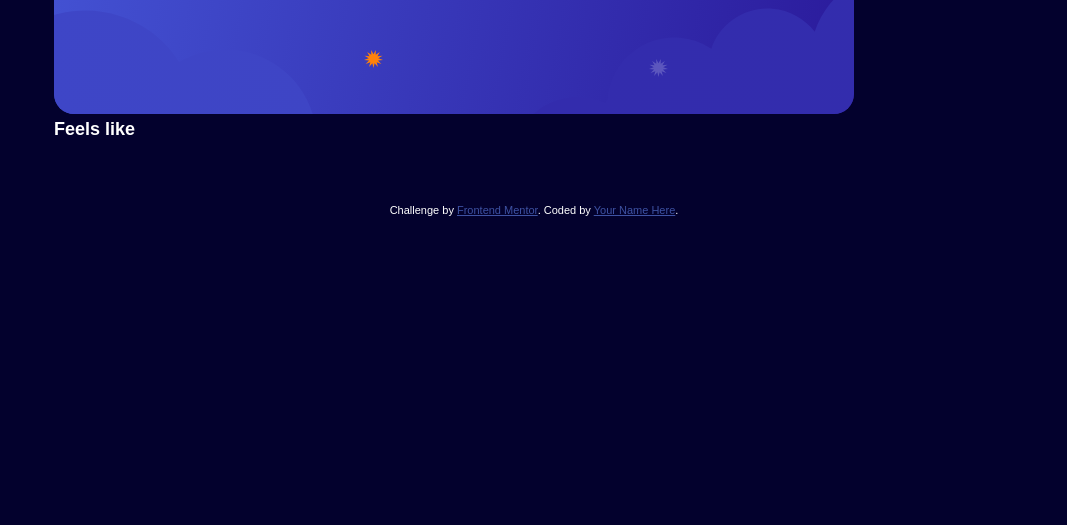
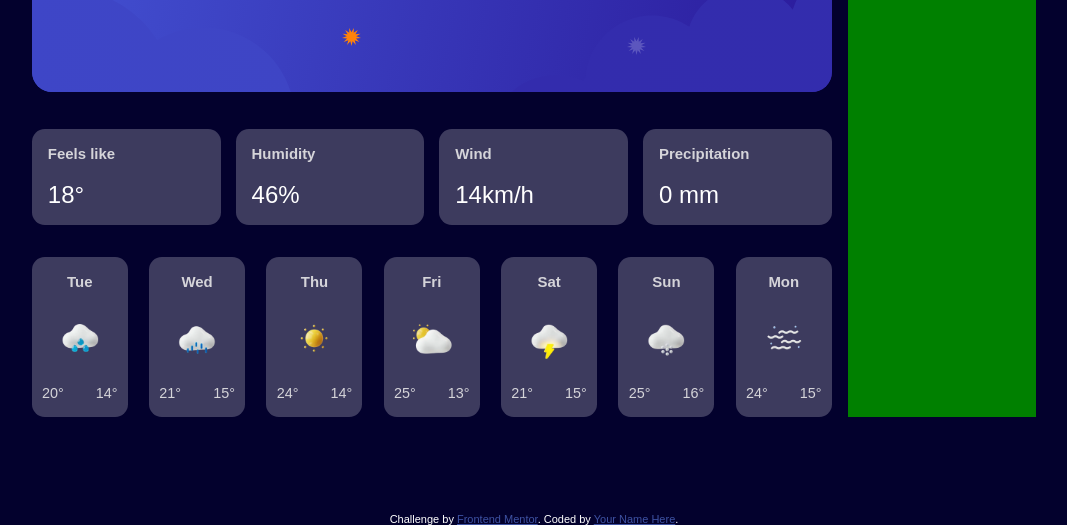
Before and after one commit to yacou-keita/weather-app-main, a plain HTML site: page index.html in a window 1280 px wide. Shown: the part 592-1117 px from the top of the page, without its empty margins (106-1173 px from the left). Before the commit the page ends 808 px from the top, so only its background shows below. Drawn offline with Linux system fonts and the light colour scheme; a web font is replaced by a local one.

Commit message:
add information section

```diff
--- a/css/style.css
+++ b/css/style.css
@@ -18,7 +18,7 @@ body {
 }
 
 main {
-  padding: 4rem 10rem;
+  padding: 4rem 15rem;
 }
 
 main header {
@@ -28,7 +28,7 @@ main header {
 
 main h1 {
   text-align: center;
-  margin: 4rem 0;
+  margin: 2rem 0;
   font-family: "Bricolage Grotesque";
   font-size: 4rem;
 }
@@ -56,12 +56,71 @@ main h1 {
   cursor: pointer;
 }
 
-.search input::placeholder{
+.search input::placeholder {
   color: var(--neutral0);
 }
 
 .information {
-  margin-top: 4rem;
+  margin: 2rem;
+  display: flex;
+  justify-content: center;
+  gap: 1rem;
+}
+
+.information .information-left {
+  width: 50rem;
+}
+.information .information-right {
+  background-color: green;
+}
+
+.information .information-left section {
+  display: flex;
+  justify-content: space-between;
+  margin-top: 2rem;
+}
+
+.information .information-left #information-statistic article {
+  padding: 1rem;
+  display: flex;
+  flex-direction: column;
+  justify-content: space-between;
+  background-color: var(--Neutral600);
+  width: 11.8rem;
+  height: 6rem;
+  border-radius: var(--raduis);
+}
+
+.information .information-left section article h5 {
+  color: var(--neutral200);
+}
+.information .information-left #information-statistic article span {
+  color: var(--neutral0);
+  font-size: 1.5rem;
+}
+
+.information .information-left #information-daily article {
+  padding: 1rem 0;
+  display: flex;
+  flex-direction: column;
+  justify-content: space-between;
+  align-items: center;
+  background-color: var(--Neutral600);
+  width: 6rem;
+  height: 10rem;
+  border-radius: var(--raduis);
+}
+
+.information .information-left #information-daily article img {
+  height: 3.5rem;
+  width: 3.5rem;
+}
+
+.information .information-left #information-daily article div {
+  display: flex;
+  gap: 2rem;
+  color: var(--neutral200);
+  font-size: .9rem;
 }
 
 .attribution {
--- a/index.html
+++ b/index.html
@@ -29,15 +29,88 @@
       <button type="button">Search</button>
     </div>
     <div class="information">
-      <div>
+      <div class="information-left">
         <img src="./assets/images/bg-today-large.svg" alt="bg">
-        <section>
+        <section id="information-statistic">
           <article>
-            <h4>Feels like</h4>
+            <h5>Feels like</h5>
+            <span>18°</span>
+          </article>
+          <article>
+            <h5>Humidity</h5>
+            <span>46%</span>
+          </article>
+          <article>
+            <h5>Wind</h5>
+            <span>14km/h</span>
+          </article>
+          <article>
+            <h5>Precipitation</h5>
+            <span>0 mm</span>
+          </article>
+        </section>
+        <section id="information-daily">
+          <article>
+            <h5>Tue</h5>
+            <img src="./assets/images/icon-rain.webp" alt="" >
+            <div>
+              <span>20°</span>
+              <span>14°</span>
+            </div>
+          </article>
+          <article>
+            <h5>Wed</h5>
+            <img src="./assets/images/icon-drizzle.webp" alt="" >
+            <div>
+              <span>21°</span>
+              <span>15°</span>
+            </div>
+          </article>
+          <article>
+            <h5>Thu</h5>
+            <img src="./assets/images/icon-sunny.webp" alt="" >
+            <div>
+              <span>24°</span>
+              <span>14°</span>
+            </div>
+          </article>
+          <article>
+            <h5>Fri</h5>
+            <img src="./assets/images/icon-partly-cloudy.webp" alt="" >
+            <div>
+              <span>25°</span>
+              <span>13°</span>
+            </div>
+          </article>
+          <article>
+            <h5>Sat</h5>
+            <img src="./assets/images/icon-storm.webp" alt="" >
+            <div>
+              <span>21°</span>
+              <span>15°</span>
+            </div>
+          </article>
+          <article>
+            <h5>Sun</h5>
+            <img src="./assets/images/icon-snow.webp" alt="" >
+            <div>
+              <span>25°</span>
+              <span>16°</span>
+            </div>
+          </article>
+          <article>
+            <h5>Mon</h5>
+            <img src="./assets/images/icon-fog.webp" alt="" >
+            <div>
+              <span>24°</span>
+              <span>15°</span>
+            </div>
           </article>
         </section>
       </div>
-      <div></div>
+      <div class="information-right">
+        <h1>section droite</h1>
+      </div>
     </div>
   </main>
 
```
Also changed, not shown: text.html (deleted, +0 -50 lines).
